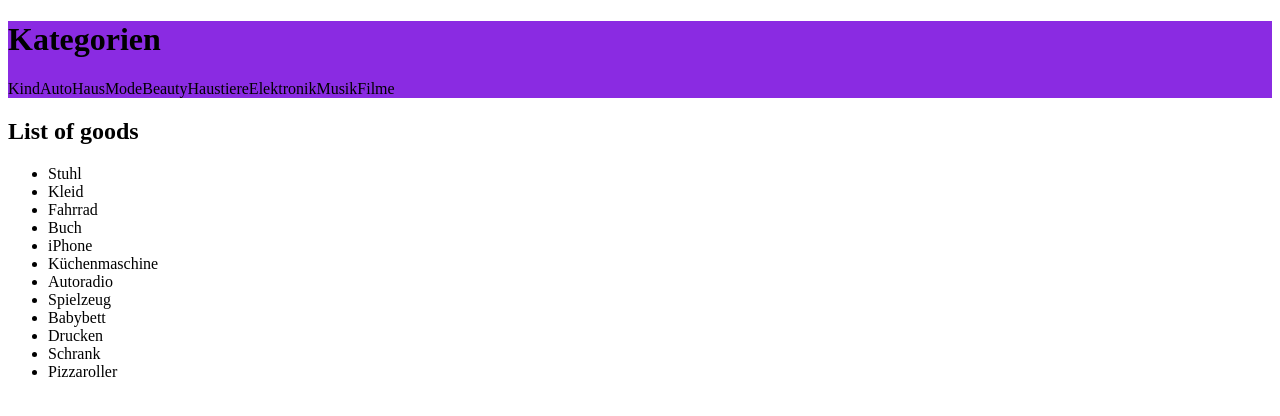
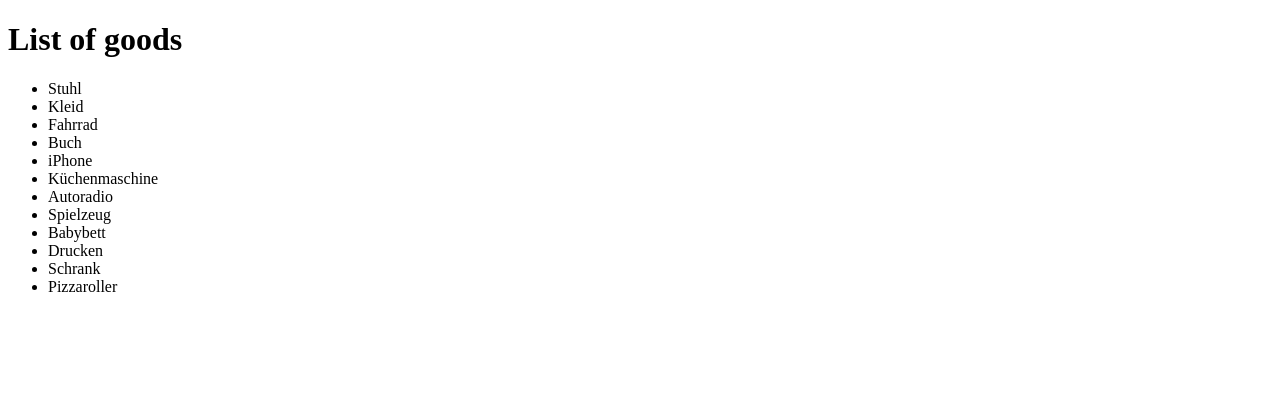
Before and after one commit to SabSchek/capstone-project, a Next.js app: page / in a window 1280 px wide. Shown: the top 416 px of the page. Built offline with nearby package versions, Linux system fonts and the light colour scheme.

Commit message:
Revert "add list of categories"

```diff
--- a/Components/Categories.js
+++ /dev/null
@@ -1,23 +0,0 @@
-import styled from 'styled-components';
-
-export default function Categories() {
-  return (
-    <>
-      <CatBody>
-        <h1>Kategorien</h1>
-        <a>Kind</a>
-        <a>Auto</a>
-        <a>Haus</a>
-        <a>Mode</a>
-        <a>Beauty</a>
-        <a>Haustiere</a>
-        <a>Elektronik</a>
-        <a>Musik</a>
-        <a>Filme</a>
-      </CatBody>
-    </>
-  );
-}
-const CatBody = styled.div`
-  background-color: blueviolet;
-`;
--- a/pages/index.js
+++ b/pages/index.js
@@ -1,5 +1,4 @@
 import styled from 'styled-components';
-import Categories from '../Components/Categories';
 
 const goods = [
   'Stuhl',
@@ -22,11 +21,8 @@ const goods = [
 
 function Home({ good }) {
   return (
-    <>
-      <Categories />
-
     <div className="listGoods">
-        <h2>List of goods</h2>
+      <h1>List of goods</h1>
       <ul>
         <li>Stuhl</li>
         <li>Kleid</li>
@@ -42,7 +38,6 @@ function Home({ good }) {
         <li>Pizzaroller</li>
       </ul>
     </div>
-    </>
   );
 }
 
```
Lines whose indentation alone changed are shown as unchanged.
